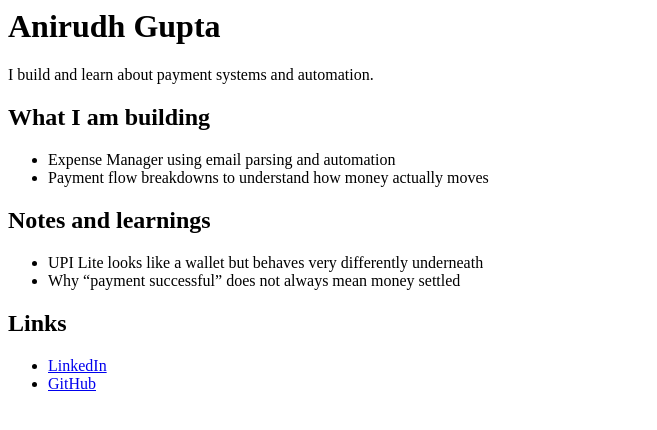
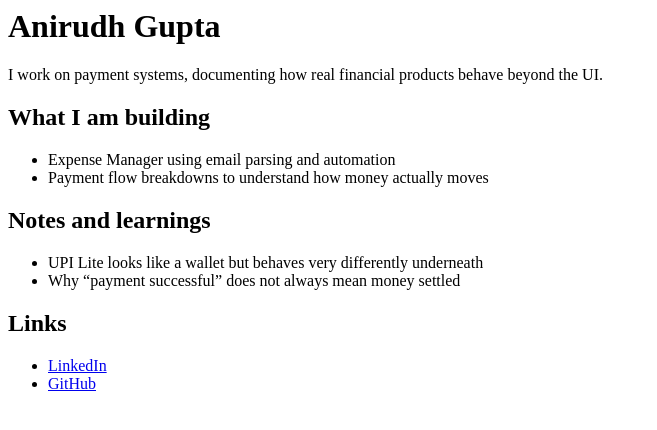
Before and after one commit to aniguptm-hub/aniguptm-hub.github.io, a plain HTML site: page index.html in a window 1280 px wide. Shown: the whole page, without its empty margins (0-657 px from the left). Drawn offline with Linux system fonts and the light colour scheme.

Commit message:
Update index.html

```diff
--- a/index.html
+++ b/index.html
@@ -2,7 +2,7 @@
 
   <header>
     <h1>Anirudh Gupta</h1>
-    <p>I build and learn about payment systems and automation.</p>
+    <p>I work on payment systems, documenting how real financial products behave beyond the UI.</p>
   </header>
 
   <main>
```
